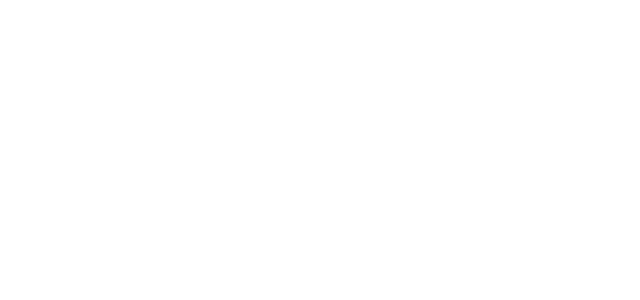
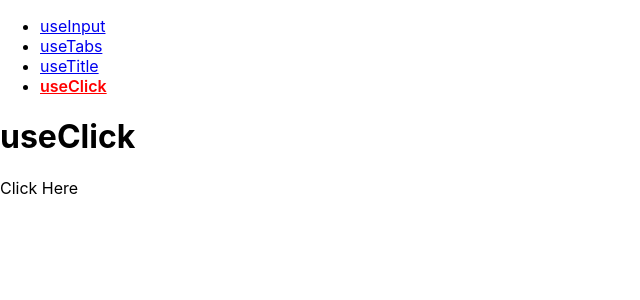
Before and after one commit to jihyeon-kimy/study-react-10-kinds-hooks, a React (Create React App) app: page /useClick in a window 1280 px wide. Before the commit this address had no page. Shown: the top 300 px of the page, without its empty margins (0-640 px from the left). Built offline with nearby package versions, Linux system fonts and the light colour scheme.

Commit message:
3. useClick : 요소를 클릭할 경우 반응하는 커스텀 훅

```diff
--- a/src/App.js
+++ b/src/App.js
@@ -1,5 +1,6 @@
 import { Route, Routes } from "react-router-dom";
 import "./App.css";
+import CheckClick from "./components/CheckClick";
 import CheckInput from "./components/CheckInput";
 import CheckTabs from "./components/CheckTabs";
 import CheckTitle from "./components/CheckTitle";
@@ -13,6 +14,7 @@ function App() {
           <Route path="useInput" element={<CheckInput />} />
           <Route path="useTabs" element={<CheckTabs />} />
           <Route path="useTitle" element={<CheckTitle />} />
+          <Route path="useClick" element={<CheckClick />} />
         </Route>
       </Routes>
     </>
--- /dev/null
+++ b/src/components/CheckClick.js
@@ -0,0 +1,37 @@
+import { useEffect, useRef } from "react";
+
+const useClick = (onClick) => {
+  if (typeof onClick !== "function") {
+    return;
+  }
+  // eslint-disable-next-line react-hooks/rules-of-hooks
+  const element = useRef(); // useReft는 document.querySelector()과 동일
+
+  // eslint-disable-next-line react-hooks/rules-of-hooks
+  useEffect(() => {
+    const currentElement = element.current;
+    if (currentElement) {
+      currentElement.addEventListener("click", onClick);
+    }
+
+    return () => {
+      if (currentElement) {
+        currentElement.removeEventListener("click", onClick);
+      }
+    };
+  }, [onClick]);
+  return element;
+};
+
+function CheckClick() {
+  const sayHello = () => console.log("Hello");
+  const click = useClick(sayHello);
+  return (
+    <>
+      <h1>useClick</h1>
+      <div ref={click}>Click Here</div>
+    </>
+  );
+}
+
+export default CheckClick;
--- a/src/components/Layout.js
+++ b/src/components/Layout.js
@@ -31,6 +31,13 @@ const Layout = () => {
             useTitle
           </NavLink>
         </li>
+        <li>
+          <NavLink
+            to="/useClick"
+            style={({ isActive }) => (isActive ? activeStyle : undefined)}>
+            useClick
+          </NavLink>
+        </li>
       </ul>
       <Outlet />
     </>
--- a/src/index.js
+++ b/src/index.js
@@ -6,9 +6,7 @@ import { BrowserRouter } from "react-router-dom";
 
 const root = ReactDOM.createRoot(document.getElementById("root"));
 root.render(
-  <React.StrictMode>
-    <BrowserRouter>
-      <App />
-    </BrowserRouter>
-  </React.StrictMode>
+  <BrowserRouter>
+    <App />
+  </BrowserRouter>
 );
```
